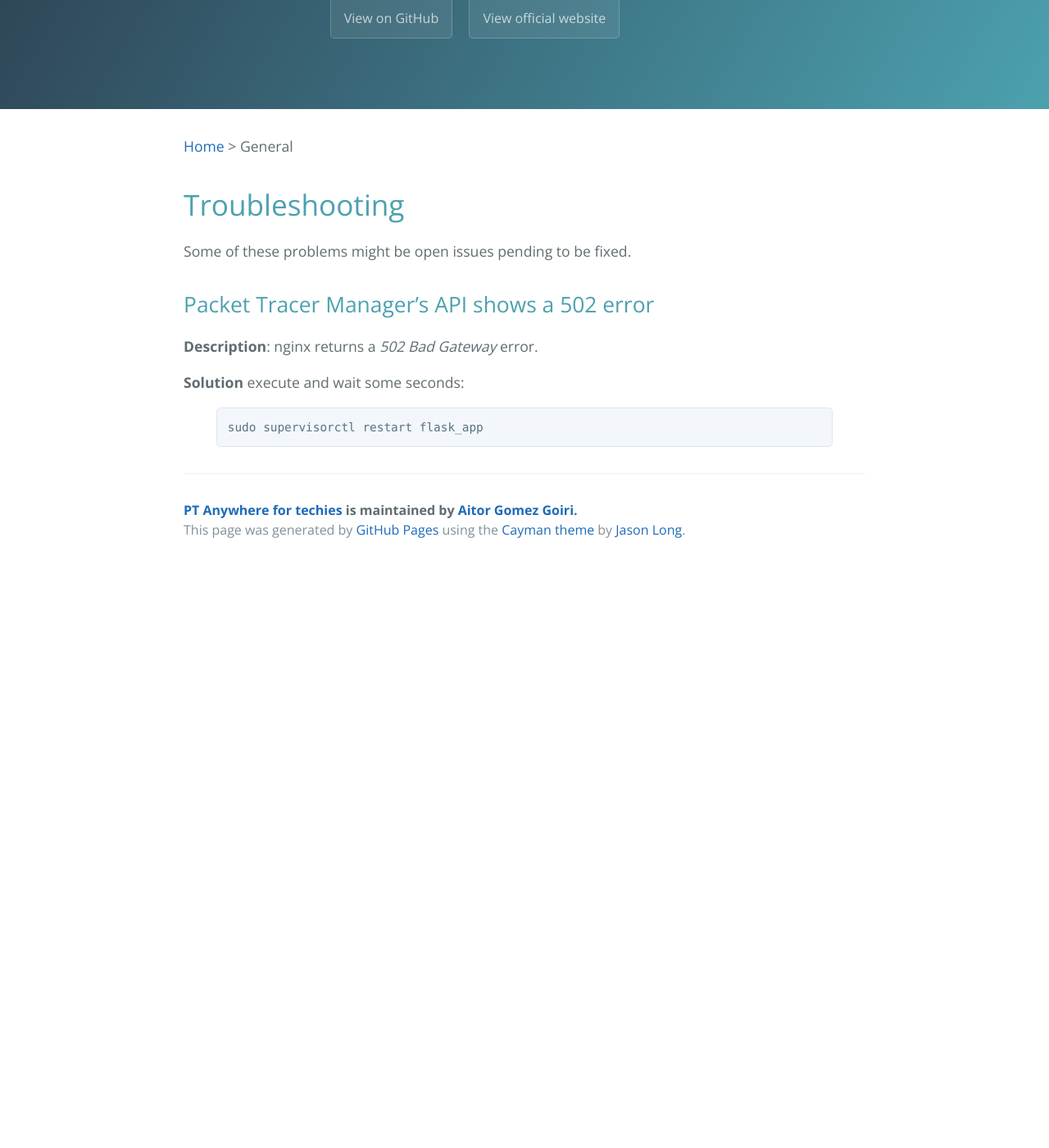
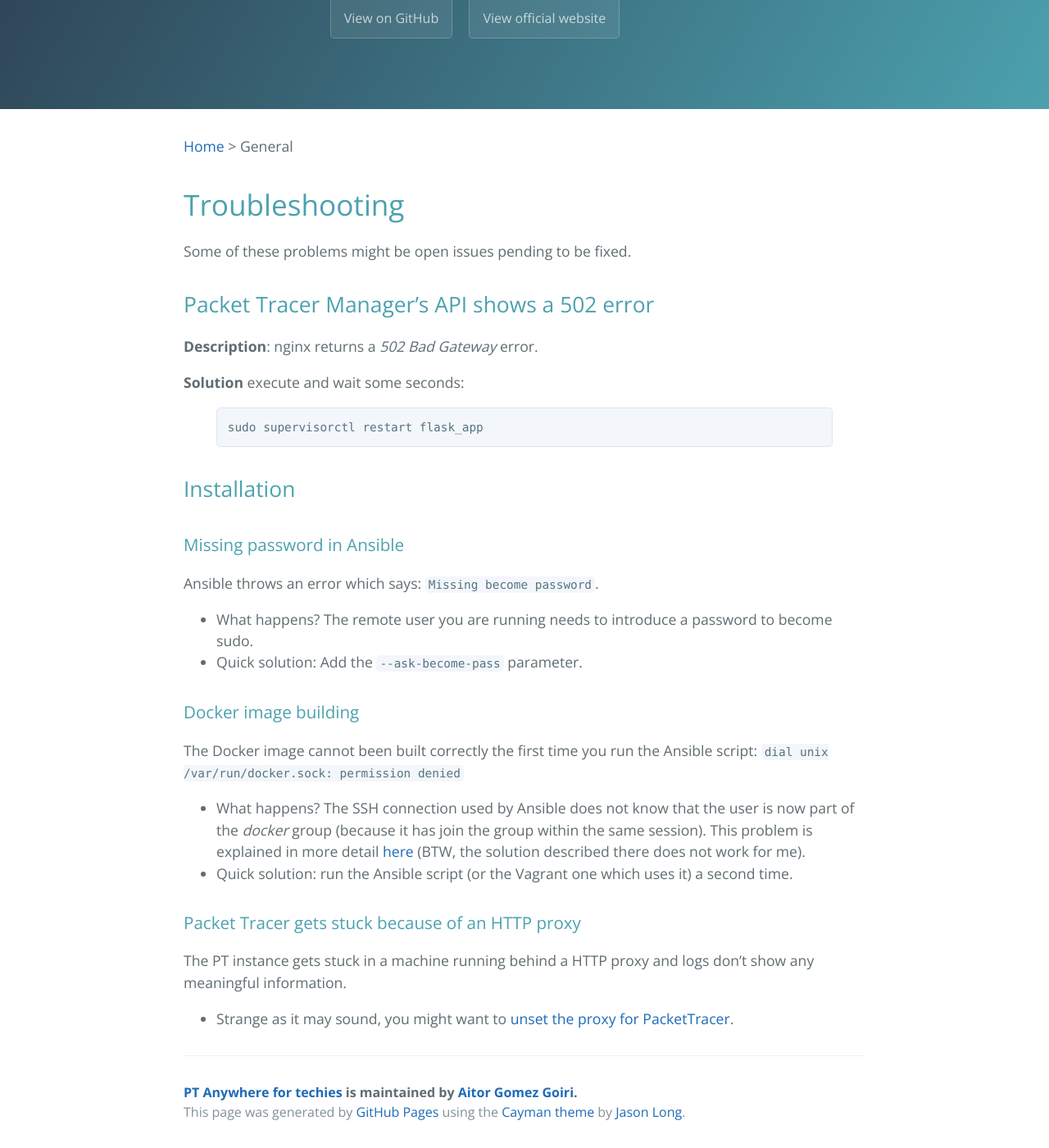
Before and after one commit to PTAnywhere/ptanywhere.github.io, a Jekyll site: the page built from _posts/2016-07-25-troubleshooting.md, in a window 1280 px wide and 1400 px high, scrolled down 224 px. Shown: the whole window at 82% size. Built offline with Jekyll 4.4.1, drawn with Linux system fonts in a browser that asks for light colours; before the commit the page ends 914 px from its top, so only the background shows below that.

Commit message:
Adding links to installation pages and copying monitoring page

````diff
--- a/_posts/2016-07-25-troubleshooting.md
+++ b/_posts/2016-07-25-troubleshooting.md
@@ -15,3 +15,26 @@
 {% highlight shell %}
 sudo supervisorctl restart flask_app
 {% endhighlight %}
+
+
+## Installation
+
+### Missing password in Ansible
+
+Ansible throws an error which says: ```Missing become password```.
+
+ * What happens? The remote user you are running needs to introduce a password to become sudo.
+ * Quick solution: Add the ```--ask-become-pass``` parameter.
+
+### Docker image building
+
+The Docker image cannot been built correctly the first time you run the Ansible script: ```dial unix /var/run/docker.sock: permission denied ```
+
+ * What happens? The SSH connection used by Ansible does not know that the user is now part of the _docker_ group (because it has join the group within the same session). This problem is explained in more detail [here](http://stackoverflow.com/questions/26677064/create-and-use-group-without-restart) (BTW, the solution described there does not work for me).
+ * Quick solution: run the Ansible script (or the Vagrant one which uses it) a second time.
+
+### Packet Tracer gets stuck because of an HTTP proxy
+
+The PT instance gets stuck in a machine running behind a HTTP proxy and logs don't show any meaningful information.
+
+ * Strange as it may sound, you might want to [unset the proxy for PacketTracer](https://github.com/PTAnywhere/ptAnywhere-installation/commit/b7518b994264c0516e540e21261e96cf6bc77318).
--- a/index.html
+++ b/index.html
@@ -11,6 +11,7 @@
 <p>This website can be seen as the main access point to the technical documentation spread through different Github projects.</p>
 
 <ul class="posts">
+    <li><a href="https://github.com/PTAnywhere/ptAnywhere-installation/wiki/Typical-PTAnywhere-installation">How does a typical PTAnywhere installation look like?</a></li>
   {% for post in site.posts %}
     <li><a href="{{ site.baseurl }}{{ post.url }}">{{ post.title }}</a></li>
   {% endfor %}
````
Also changed, not shown: _posts/2016-08-16-monitoring.md (added, +38 -0 lines), _posts/2016-08-17-installation.md (added, +11 -0 lines).
